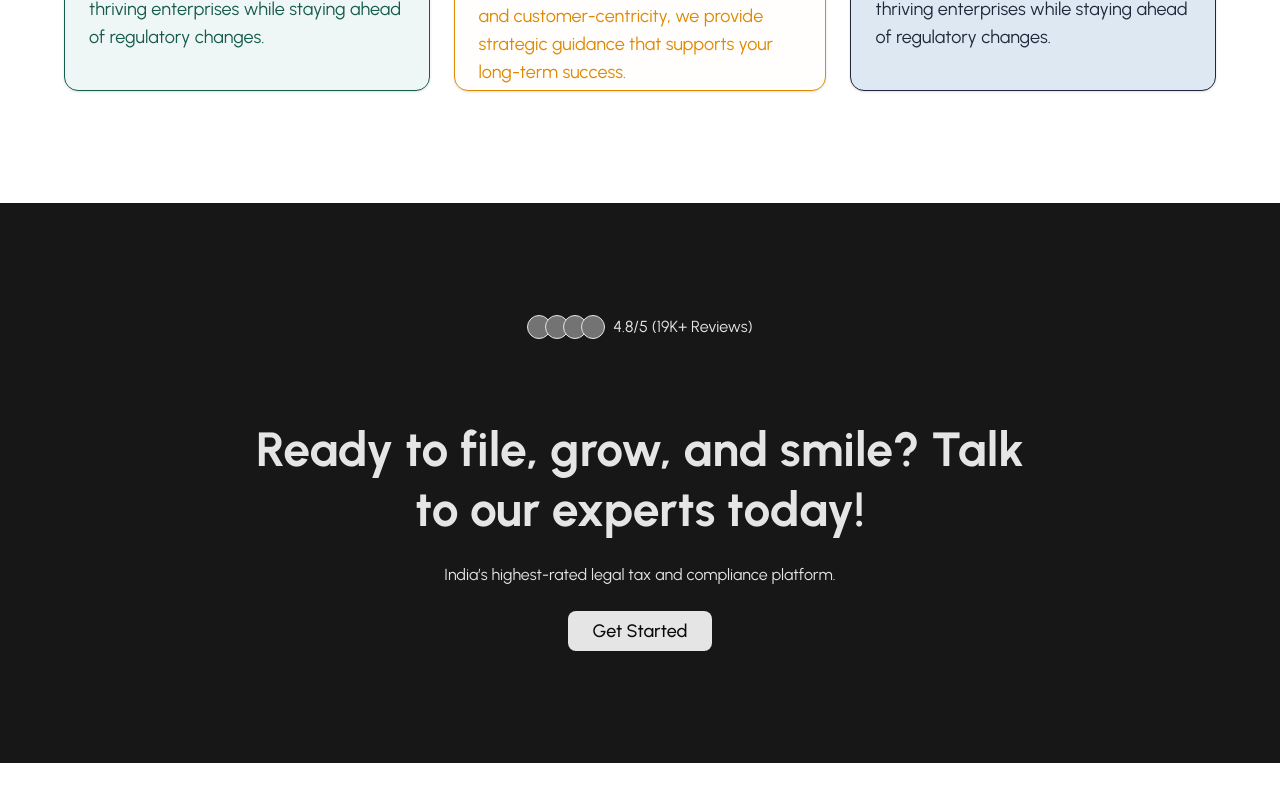
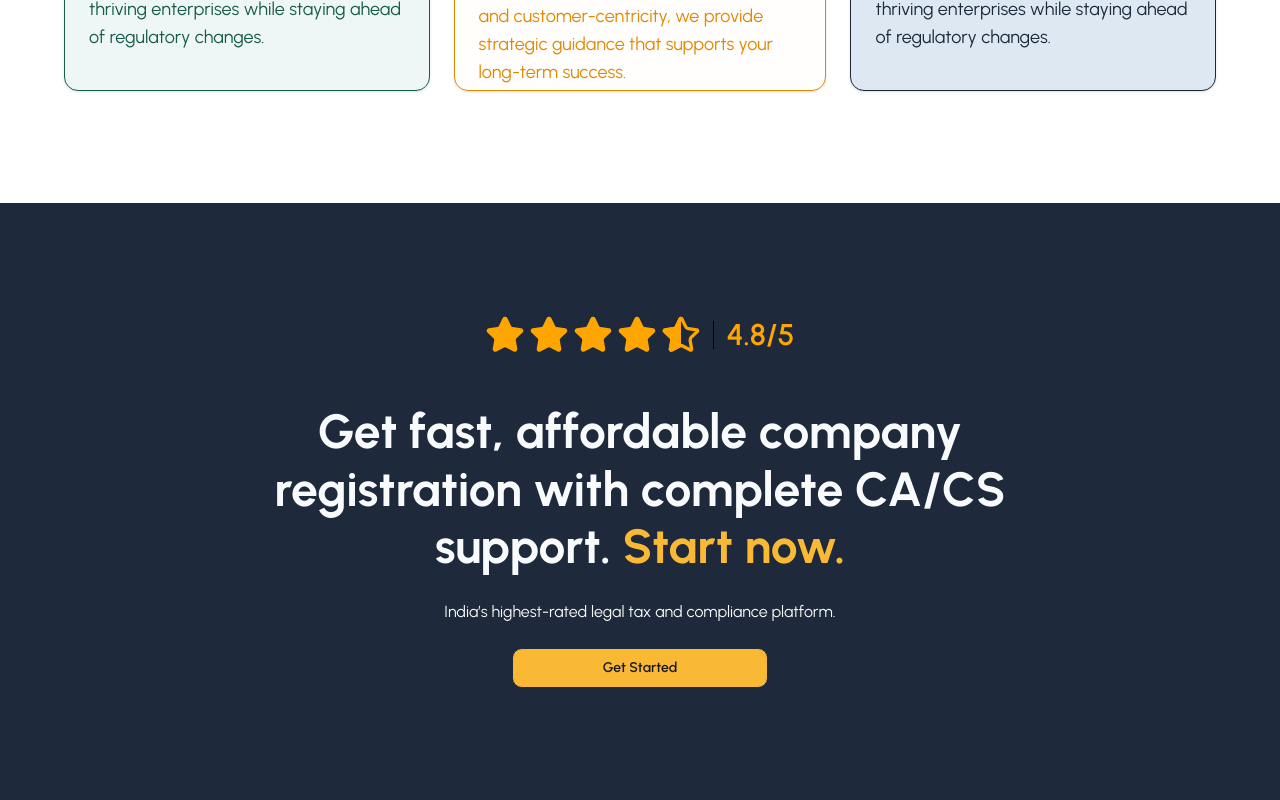
Before and after one commit to 0xdeathstalker/curly-rotary-phone, a Next.js app: page / in a window 1280 px wide. Shown: the part 4120-4920 px from the top of the page. Before the commit the page ends 4883 px from the top, so only its background shows below. Built offline with nearby package versions, Linux system fonts and the light colour scheme; no server answers.

Commit message:
update: bottom cta

```diff
--- a/src/components/sections/bottom-cta.tsx
+++ b/src/components/sections/bottom-cta.tsx
@@ -1,27 +1,30 @@
 import { Button } from "@/components/ui/button";
+import { Rating } from "../ui/rating";
 
 export function BottomCTA() {
   return (
-    <section className="bg-neutral-900 text-neutral-200 flex flex-col items-center justify-center py-12 md:py-28 px-5 md:px-16">
-      <div className="flex items-center gap-2 mb-10 md:mb-20">
-        <div className="flex items-center">
-          <div className="bg-muted-foreground border rounded-full size-6" />
-          <div className="bg-muted-foreground border rounded-full size-6 -ml-1.5" />
-          <div className="bg-muted-foreground border rounded-full size-6 -ml-1.5" />
-          <div className="bg-muted-foreground border rounded-full size-6 -ml-1.5" />
-        </div>
+    <section className="bg-[#1E293B] flex flex-col items-center justify-center gap-8 md:gap-12 py-12 md:py-28 px-0 md:px-16 mx-4 md:mx-0 rounded-xl md:rounded-none">
+      <Rating
+        rating={4.8}
+        starSize="size-6 md:size-10"
+        textSize="text-lg md:text-3xl"
+        dividerSize="h-6 md:h-7"
+      />
 
-        <span>4.8/5 (19K+ Reviews)</span>
-      </div>
-
-      <div className="space-y-6 flex flex-col items-center justify-center">
-        <h1 className="text-5xl text-center leading-tight font-bold max-w-3xl">
-          Ready to file, grow, and smile? Talk to our experts today!
+      <div className="space-y-6 flex flex-col items-center justify-center text-[#F9FAFB]">
+        <h1 className="text-2xl md:text-5xl text-center leading-[120%] font-bold max-w-[310px] md:max-w-3xl">
+          Get fast, affordable company registration with complete CA/CS support.{" "}
+          <span className="text-[#F9B934]">Start now.</span>
         </h1>
 
-        <p>India’s highest-rated legal tax and compliance platform.</p>
+        <p className="max-w-[310px] md:max-w-max text-center">
+          India’s highest-rated legal tax and compliance platform.
+        </p>
 
-        <Button size="lg" className="text-lg bg-neutral-200 text-foreground">
+        <Button
+          size="lg"
+          className="w-3xs bg-[#F9B934] border border-[#1E293B] text-[#1A1A1A] px-3 py-2 rounded-lg font-semibold font-sans hover:bg-[#ecb131] transition-colors"
+        >
           Get Started
         </Button>
       </div>
--- a/src/components/ui/rating.tsx
+++ b/src/components/ui/rating.tsx
@@ -1,3 +1,4 @@
+import { cn } from "@/lib/utils";
 import { Star } from "lucide-react";
 
 interface RatingProps {
@@ -5,6 +6,9 @@ interface RatingProps {
   maxRating?: number;
   showScore?: boolean;
   className?: string;
+  starSize?: string;
+  textSize?: string;
+  dividerSize?: string;
 }
 
 export function Rating({
@@ -12,41 +16,47 @@ export function Rating({
   maxRating = 5,
   showScore = true,
   className = "",
+  starSize = "size-4",
+  textSize = "text-lg",
+  dividerSize = "h-4",
 }: RatingProps) {
   const fullStars = Math.floor(rating);
   const hasHalfStar = rating % 1 >= 0.5;
   const emptyStars = maxRating - fullStars - (hasHalfStar ? 1 : 0);
 
   return (
-    <div className={`flex items-center justify-start gap-1 ${className}`}>
+    <div className={cn("flex items-center justify-start gap-1", className)}>
       {/* Full stars */}
       {Array.from({ length: fullStars }).map((_, index) => (
         <Star
           key={`full-${index + 1}`}
-          className="size-4 fill-[#FFA500] text-[#FFA500]"
+          className={cn(starSize, "fill-[#FFA500] text-[#FFA500]")}
         />
       ))}
 
       {/* Half star */}
       {hasHalfStar && (
-        <div className="relative size-4">
-          <Star className="size-4 text-[#FFA500] absolute" />
+        <div className={cn("relative", starSize)}>
+          <Star className={cn(starSize, "text-[#FFA500] absolute")} />
           <div className="overflow-hidden w-1/2 absolute">
-            <Star className="size-4 fill-[#FFA500] text-[#FFA500]" />
+            <Star className={cn(starSize, "fill-[#FFA500] text-[#FFA500]")} />
           </div>
         </div>
       )}
 
       {/* Empty stars */}
       {Array.from({ length: emptyStars }).map((_, index) => (
-        <Star key={`empty-${index + 1}`} className="size-4 text-[#FFA500]" />
+        <Star
+          key={`empty-${index + 1}`}
+          className={cn(starSize, "text-[#FFA500]")}
+        />
       ))}
 
       {/* Rating score */}
       {showScore && (
         <>
-          <div className="w-px h-4 bg-black mx-2" />
-          <span className="text-lg font-semibold text-[#FFA500]">
+          <div className={cn("w-px bg-black mx-2", dividerSize)} />
+          <span className={cn(textSize, "font-semibold text-[#FFA500]")}>
             {rating}/{maxRating}
           </span>
         </>
```
